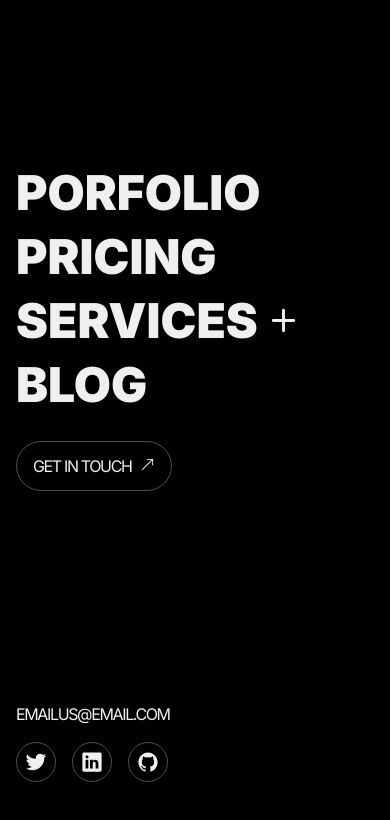
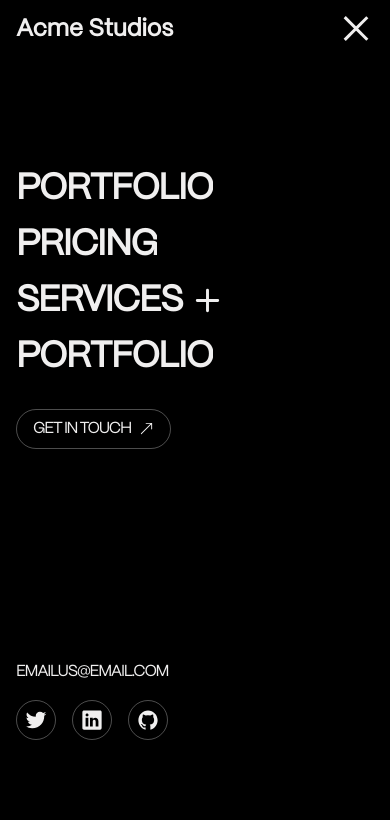
Before and after one commit to Sayinq/Framer-Creative-Navbar, a Next.js app in the folder creative-navbar/: page / in a window 390 px wide. Both pictures are taken after a click on the button 356 px from the left and 29 px from the top of the page. Shown: the top 820 px of the page. Built offline with nearby package versions, Linux system fonts and the light colour scheme.

Commit message:
Adding new font, MobileNavbar fully animated

```diff
--- a/creative-navbar/src/app/components/MobileNavbar.jsx
+++ b/creative-navbar/src/app/components/MobileNavbar.jsx
@@ -12,12 +12,31 @@ const MobileNavbar = () => {
         <header className="absolute top-0 left-0 lg:hidden flex w-screen h-[60px] bg-[#F0EFEF] border-b-[1.5px] border-[#d2d2d2] p-2">
             <nav className="flex items-center w-full h-full px-2">
                 <div className="w-fit h-fit text-2xl font-black z-[3]">
-                    <span>Acme Studios</span>
+                    <motion.h1
+                        initial={{ color: "#000000" }}
+                        animate={{ color: isOpen ? "#F0EFEF" : "#000000" }}
+                        exit={{
+                            color: "#000000",
+                            transition: { delay: isOpen ? 1.25 : 0.1, duration: isOpen ? 0.3 : 0.1, ease: "easeInOut" },
+                        }}
+                        transition={{ delay: isOpen ? 0.1 : 1.4, duration: 0.3, ease: "easeInOut" }}
+                        >
+                            Acme Studios
+                    </motion.h1>
                 </div>
                 {/* Hamburger Button */}
-                <div className="absolute top-[5px] right-[10px] w-fit h-fit z-[3]">
-                    <Hamburger toggled={isOpen} toggle={setOpen} color="#000000" />
-                </div>
+                <motion.div
+                    initial={{ color: "#000000" }}
+                    animate={{ color: isOpen ? "#F0EFEF" : "#000000" }}
+                    exit={{
+                        color: "#000000",
+                        transition: { delay: isOpen ? 1.25 : 0.1, duration: isOpen ? 0.3 : 0.1, ease: "easeInOut" },
+                    }}
+                    transition={{ delay: isOpen ? 0.1 : 1.4, duration: 0.3, ease: "easeInOut" }}
+                    className="absolute top-[5px] right-[10px] w-fit h-fit z-[3]"
+                >
+                    <Hamburger toggled={isOpen} toggle={setOpen} />
+                </motion.div>
             </nav>
 
             {/* Animated Menu */}
@@ -26,25 +45,45 @@ const MobileNavbar = () => {
                     <motion.div
                         initial={{ height: 0 }}
                         animate={{ height: '100vh' }}
-                        exit={{ height: 0 }}
+                        exit={{ height: 0, transition: { delay: 1.25, duration: 0.3, ease: 'easeInOut' } }}
                         transition={{ duration: 0.3, ease: 'easeInOut' }}
                         className="absolute top-0 left-0 w-screen bg-black text-[#F0EFEF] overflow-hidden"
                     >
                         <div className="flex flex-col w-full h-full px-4 overflow-hidden">
-                            <div className="w-fit h-fit mt-[20vh] text-5xl font-black uppercase">
+                            <div className="w-fit h-fit mt-[20vh] text-4xl tracking-[-0.085rem] font-black uppercase">
                                 <ul className="flex flex-col w-full h-auto gap-y-4">
                                     <Link href="">
-                                        <li>
-                                            <h1>Porfolio</h1>
+                                        <li className="w-fit h-fit overflow-hidden">
+                                            <motion.h1
+                                                initial={{ translateY: 40 }}
+                                                animate={{ translateY: isOpen ? 0 : 40 }}
+                                                exit={{ opacity: 0, transition: { delay: 0, duration: 0.3 } }}
+                                                transition={{ duration: 0.3, delay: isOpen ? 0.3 : 0, ease: 'easeInOut' }}
+                                            >
+                                                Portfolio
+                                            </motion.h1>
                                         </li>
                                     </Link>
                                     <Link href="">
-                                        <li>
-                                            <h1>Pricing</h1>
+                                        <li className="w-fit h-fit overflow-hidden">
+                                            <motion.h1
+                                                initial={{ translateY: 40 }}
+                                                animate={{ translateY: isOpen ? 0 : 40 }}
+                                                exit={{ opacity: 0, transition: { delay: 0.15, duration: 0.3 } }}
+                                                transition={{ duration: 0.3, delay: isOpen ? 0.5 : 0, ease: 'easeInOut' }}
+                                            >
+                                                Pricing
+                                            </motion.h1>
                                         </li>
                                     </Link>
-                                    <Link href="">
-                                        <li className="flex flex-row w-fit h-fit items-center gap-x-2">
+                                    <Link href="" className="overflow-hidden">
+                                        <motion.li
+                                            initial={{ translateY: 40 }}
+                                            animate={{ translateY: isOpen ? 0 : 40 }}
+                                            exit={{ opacity: 0, transition: { delay: 0.3, duration: 0.3 } }}
+                                            transition={{ duration: 0.3, delay: isOpen ? 0.7 : 0, ease: 'easeInOut' }}
+                                            className="flex flex-row w-fit h-fit items-center gap-x-2 overflow-hidden"
+                                        >
                                             <div clasName="w-fit h-fit">
                                                 <h1>Services</h1>
                                             </div>
@@ -56,20 +95,34 @@ const MobileNavbar = () => {
                                                     height={35}
                                                 />
                                             </div>
-                                        </li>
+                                        </motion.li>
                                     </Link>
                                     <Link href="">
-                                        <li>
-                                            <h1>Blog</h1>
+                                        <li className="w-fit h-fit overflow-hidden">
+                                            <motion.h1
+                                                initial={{ translateY: 40 }}
+                                                animate={{ translateY: isOpen ? 0 : 40 }}
+                                                exit={{ opacity: 0, transition: { delay: 0.45, duration: 0.3 } }}
+                                                transition={{ duration: 0.3, delay: isOpen ? 0.9 : 0, ease: 'easeInOut' }}
+                                            >
+                                                Portfolio
+                                            </motion.h1>
                                         </li>
                                     </Link>
                                 </ul>
                             </div>
-                            <div className="flex flex-row items-center w-fit h-fit rounded-full border-[0.5px] border-white/30 uppercase py-3 px-4 gap-x-2 mt-[2rem] cursor-pointer">
+                            <motion.div
+                                initial={{ opacity: 0 }}
+                                animate={{ opacity: isOpen ? 1 : 0 }}
+                                exit={{ opacity: 0, transition: {delay: 0.7, duration: 0.3 }}}
+                                transition={{ duration: 0.3, delay: isOpen ? 1 : 0, ease: 'easeInOut' }}
+                                className="w-fit h-auto overflow-hidden">
+                                <div className="flex justify-center items-center w-fit h-[40px] rounded-full border-[0.5px] border-white/30 uppercase gap-x-2 mt-[2rem] cursor-pointer overflow-hidden">
+                                    <div className="flex flex-row justify-center items-center w-fit h-fit px-4 gap-x-2">
                                         <div className="w-fit h-fit tracking-[-0.085rem]">
-                                    <span>Get in touch</span>
+                                            <h1>Get in touch</h1>
                                         </div>
-                                <div className="w-fit h-fit rotate-[-90deg] -translate-y-[1px]">
+                                        <div className="w-fit h-fit rotate-[-90deg]">
                                             <Image
                                                 src="/arrow.svg"
                                                 alt="Arrow Pointer"
@@ -78,10 +131,18 @@ const MobileNavbar = () => {
                                             />
                                         </div>
                                     </div>
+                                </div>
+                            </motion.div>
 
-                            <div className="flex flex-col gap-y-4 mt-[25vh]">
+                            <motion.div
+                                initial={{ translateX: -250, opacity: 0 }}
+                                animate={{ translateX: isOpen ? 0 : -250, opacity: isOpen ? 1 : 0 }}
+                                exit={{ translateX : -250, opacity: 0, transition: { delay: 0.9 , duration: 0.5 }}}
+                                transition={{ duration: 0.5, delay: isOpen ? 1.15 : 0, ease: 'easeInOut' }}
+                                className="flex flex-col gap-y-4 mt-[25vh] overflow-hidden"
+                            >
                                 <div className="w-fit h-fit text-md tracking-[-0.085rem] uppercase">
-                                    <span>emailus@email.com</span>
+                                    <h1>emailus@email.com</h1>
                                 </div>
                                 <div className="flex flex-row w-fit h-fit gap-x-4">
                                     <div className="flex justify-center items-center border-[0.5px] border-white/30 w-[40px] h-[40px] rounded-full p-2">
@@ -109,7 +170,7 @@ const MobileNavbar = () => {
                                         />
                                     </div>
                                 </div>
-                            </div>
+                            </motion.div>
                         </div>
                     </motion.div>
                 )}
--- a/creative-navbar/src/app/globals.css
+++ b/creative-navbar/src/app/globals.css
@@ -1,3 +1,12 @@
 @tailwind base;
 @tailwind components;
 @tailwind utilities;
+
+@font-face {
+    font-family: "PPMori";
+    src: url("/font/PPMori.otf") format("opentype");
+}
+
+h1 {
+    font-family: "PPMori";
+}
--- a/creative-navbar/src/app/layout.js
+++ b/creative-navbar/src/app/layout.js
@@ -4,8 +4,8 @@ import "./globals.css";
 const inter = Inter({ subsets: ["latin"] });
 
 export const metadata = {
-  title: "Create Next App",
-  description: "Generated by create next app",
+  title: "Creative Navbar",
+  description: "Framer-motion reusable creative navbar based on Deduxer and Eurecah",
 };
 
 export default function RootLayout({ children }) {
```
Also changed, not shown: creative-navbar/public/font/PPMori.otf (added). Lines whose indentation alone changed are shown as unchanged.
